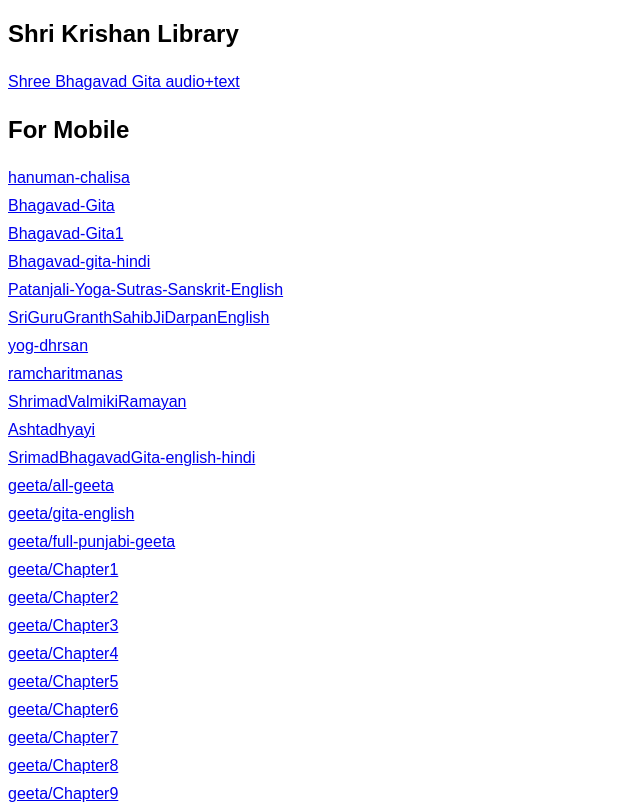
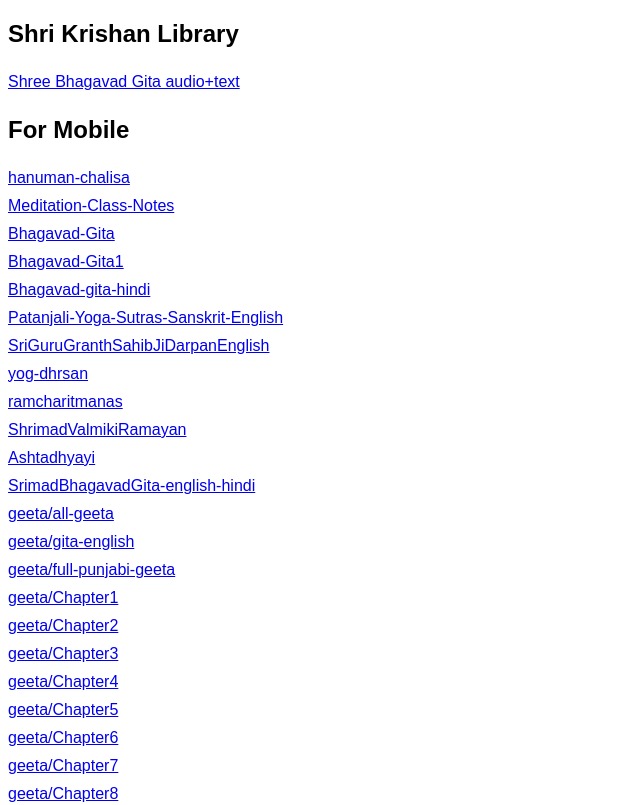
Before and after one commit to sandeepfullstack/sandeepfullstack.github.io, a website: page book/index.html in a window 1280 px wide. Shown: the top 805 px of the page, without its empty margins (0-640 px from the left). Drawn offline with Linux system fonts and the light colour scheme.

Commit message:
add notes for meditation

```diff
--- a/book/index.html
+++ b/book/index.html
@@ -39,6 +39,7 @@
 
         const pdfFiles = [
             "hanuman-chalisa",
+            "Meditation-Class-Notes",
             "Bhagavad-Gita",
             "Bhagavad-Gita1",
             "Bhagavad-gita-hindi",
```
Also changed, not shown: 1 other file.
